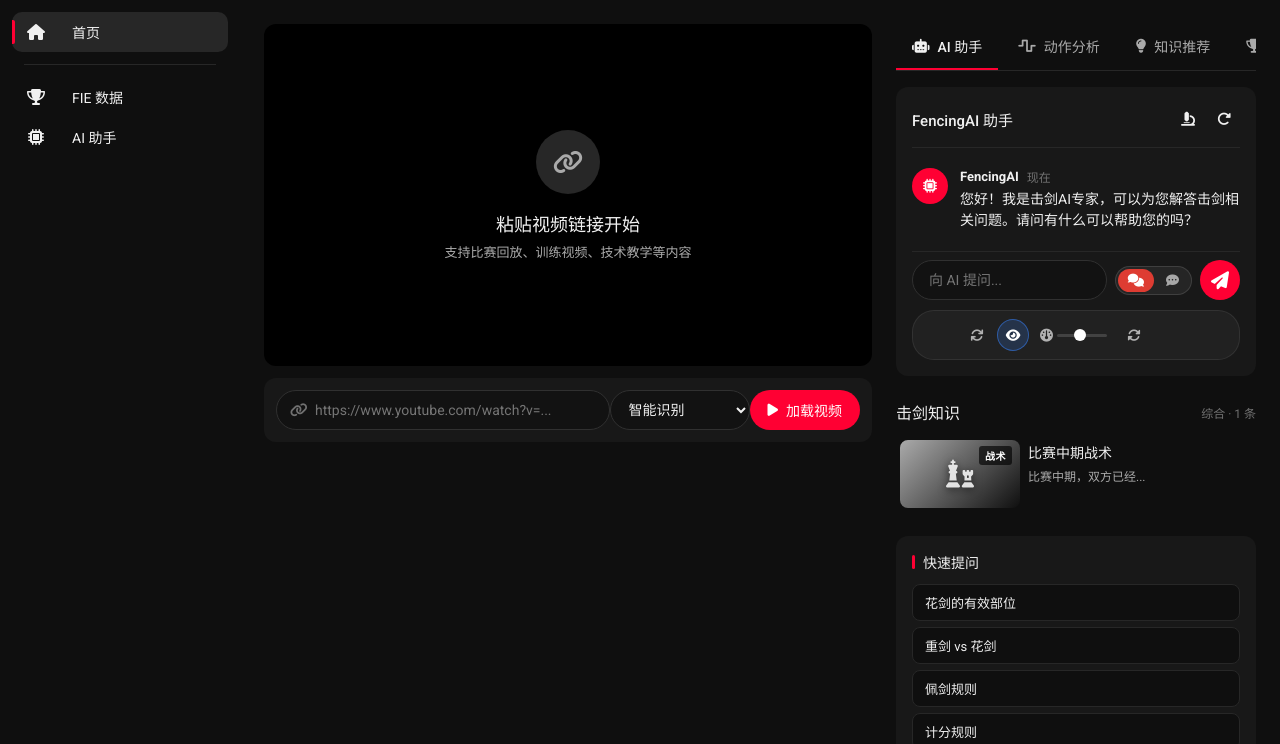
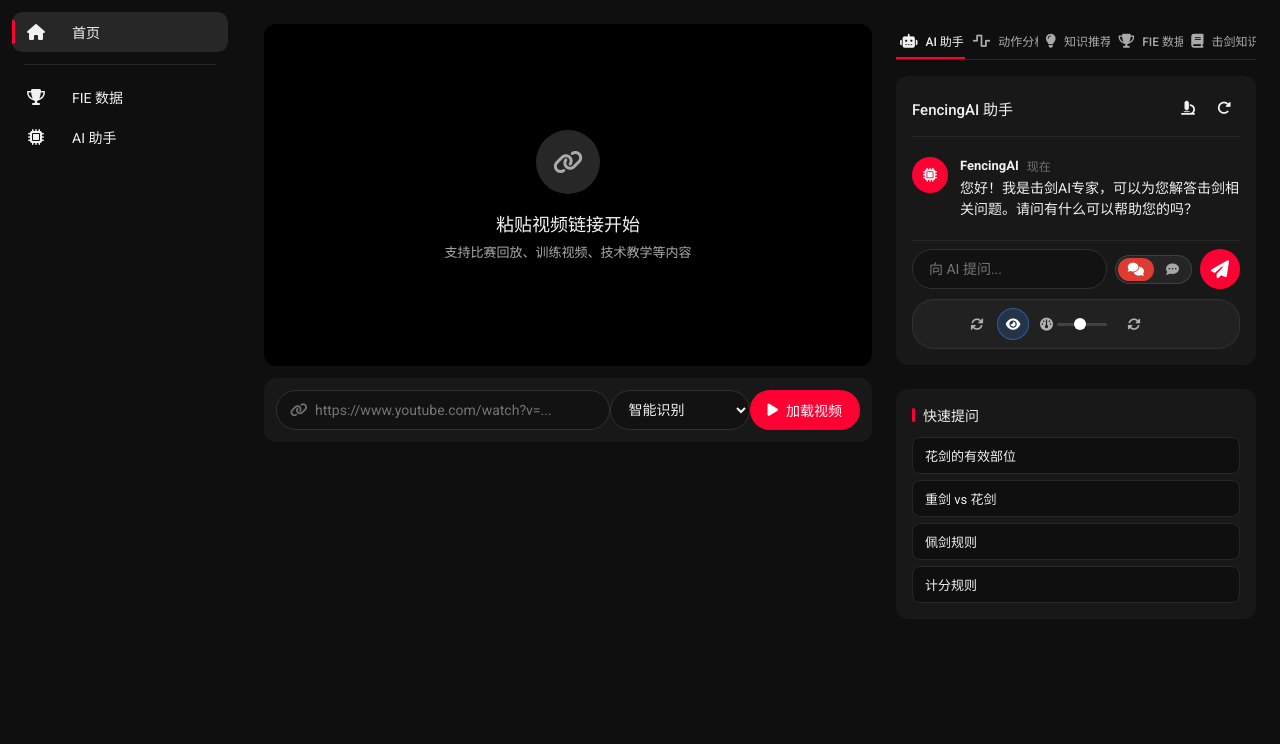
Before and after one commit to jsy-eric/fencing-ai-platform, a Flask app: page / in a window 1280 px wide. Shown: the part 56-800 px from the top of the page. Run offline with Flask 3, Linux system fonts and the light colour scheme.

Commit message:
refactor: 将击剑知识提升为第5个Tab，与其他Tab平级
变更：
1. HTML 模板：添加第5个 tab 按钮和对应的 panel-fencing-knowledge
2. 把原次列击剑知识内容（rec-list）移入 panel-fencing-knowledge
3. CSS：.secondary .tabs__list 改用 grid 5列均匀分布
4. CSS：.secondary .tab 调整 padding 和 font-size 适应 5 tab
5. i18n 字典添加 tabs.fencingKnowledge 中英文翻译

Co-Authored-By: Claude <noreply@anthropic.com>

```diff
--- a/static/css/style.css
+++ b/static/css/style.css
@@ -625,10 +625,25 @@ img { max-width: 100%; display: block; }
    ==================================================== */
 .secondary { min-width: 0; }
 
-/* 次列内的 Tabs 区域：放在击剑知识之上 */
+/* 次列内的 Tabs 区域：占满宽度，5个tab横向均匀分布 */
 .secondary .tabs {
     margin-top: 0;
     margin-bottom: 24px;
+}
+
+.secondary .tabs__list {
+    display: grid;
+    grid-template-columns: repeat(5, 1fr);
+    gap: 4px;
+}
+
+.secondary .tab {
+    padding: 8px 4px;
+    font-size: 12px;
+    text-align: center;
+    white-space: nowrap;
+    overflow: hidden;
+    text-overflow: ellipsis;
 }
 
 .secondary__header {
--- a/static/js/app.js
+++ b/static/js/app.js
@@ -759,7 +759,7 @@
             currentLabel: '中文',
             nav: { home: '首页', fie: 'FIE 数据', chat: 'AI 助手' },
             hero: { title: '粘贴视频链接开始', sub: '支持比赛回放、训练视频、技术教学等内容' },
-            tabs: { aiAssistant: 'AI 助手', danmaku: '弹幕', chat: 'AI 助手', action: '动作分析', knowledge: '知识推荐', fie: 'FIE 数据' },
+            tabs: { aiAssistant: 'AI 助手', danmaku: '弹幕', chat: 'AI 助手', action: '动作分析', knowledge: '知识推荐', fie: 'FIE 数据', fencingKnowledge: '击剑知识' },
             mode: { hybrid: '弹幕+对话', chat: '仅对话' },
             weapon: { auto: '智能识别', foil: '花剑 · FOIL', epee: '重剑 · ÉPÉE', sabre: '佩剑 · SABRE' },
             btn: { load: '加载视频', send: '发送', aiDanmaku: 'AI 生成弹幕', autoGen: '自动生成' },
@@ -801,7 +801,7 @@
             currentLabel: 'English',
             nav: { home: 'Home', fie: 'FIE Data', chat: 'AI Assistant' },
             hero: { title: 'Paste a YouTube link to start analysis', sub: 'Supports match replays, training videos, technique tutorials, and more' },
-            tabs: { aiAssistant: 'AI Assistant', danmaku: 'Danmaku', chat: 'AI Assistant', action: 'Action Analysis', knowledge: 'Knowledge', fie: 'FIE Data' },
+            tabs: { aiAssistant: 'AI Assistant', danmaku: 'Danmaku', chat: 'AI Assistant', action: 'Action Analysis', knowledge: 'Knowledge', fie: 'FIE Data', fencingKnowledge: 'Fencing Knowledge' },
             mode: { hybrid: 'Danmaku + Chat', chat: 'Chat Only' },
             weapon: { auto: 'Auto Detect', foil: 'Foil · FOIL', epee: 'Épée · ÉPÉE', sabre: 'Sabre · SABRE' },
             btn: { load: 'Load Video', send: 'Send', aiDanmaku: 'AI Generate Danmaku', autoGen: 'Auto Generate' },
@@ -843,7 +843,7 @@
             currentLabel: '日本語',
             nav: { home: 'ホーム', fie: 'FIE データ', chat: 'AI アシスタント' },
             hero: { title: 'YouTube リンクを貼り付けて分析を開始', sub: '試合の録画、トレーニング動画、テクニック解説などに対応' },
-            tabs: { aiAssistant: 'AI アシスタント', danmaku: '弾幕', chat: 'AI アシスタント', action: '動作分析', knowledge: 'ナレッジ', fie: 'FIE データ' },
+            tabs: { aiAssistant: 'AI アシスタント', danmaku: '弾幕', chat: 'AI アシスタント', action: '動作分析', knowledge: 'ナレッジ', fie: 'FIE データ', fencingKnowledge: 'フェンシング知識' },
             mode: { hybrid: '弾幕+チャット', chat: 'チャットのみ' },
             weapon: { auto: '自動識別', foil: 'フォイル · FOIL', epee: 'エペ · ÉPÉE', sabre: 'サーブル · SABRE' },
             btn: { load: '動画を読み込む', send: '送信', aiDanmaku: 'AI 弾幕生成', autoGen: '自動生成' },
--- a/templates/index.html
+++ b/templates/index.html
@@ -120,9 +120,9 @@
             </section>
         </div>
 
-        <!-- Secondary column: 4 Tabs + 击剑知识 + 快速提问 -->
+        <!-- Secondary column: 5 Tabs (击剑知识作为第5个Tab) + 快速提问 -->
         <aside class="secondary">
-            <!-- 4 Tab 切换器 -->
+            <!-- 5 Tab 切换器 -->
             <div class="tabs">
                 <div class="tabs__list" role="tablist">
                     <button class="tab tab--active" data-tab="ai-assistant">
@@ -136,6 +136,9 @@
                     </button>
                     <button class="tab" data-tab="fie">
                         <i class="fas fa-trophy"></i> <span data-i18n="tabs.fie">FIE 数据</span>
+                    </button>
+                    <button class="tab" data-tab="fencing-knowledge">
+                        <i class="fas fa-book"></i> <span data-i18n="tabs.fencingKnowledge">击剑知识</span>
                     </button>
                 </div>
 
@@ -234,18 +237,19 @@
                         <p data-i18n="common.loading">加载中...</p>
                     </div>
                 </div>
-            </div>
 
-            <!-- 击剑知识区（固定在次列，Tab 之下） -->
-            <div class="secondary__header">
+                <!-- 击剑知识 panel (原次列内容移到这里) -->
+                <div class="panel" id="panel-fencing-knowledge" hidden>
+                    <div class="panel__header">
                         <h3 data-i18n="side.knowledge">击剑知识</h3>
                         <span class="secondary__sub" id="rec-sub" data-i18n="side.recommend">根据剑种推荐</span>
                     </div>
-
                     <div class="rec-list" id="rec-list">
                         <div class="rec rec--placeholder">
                             <i class="fas fa-spinner fa-spin"></i>
                             <p data-i18n="common.loading">加载中...</p>
+                        </div>
+                    </div>
                 </div>
             </div>
 
```
Lines whose indentation alone changed are shown as unchanged.
